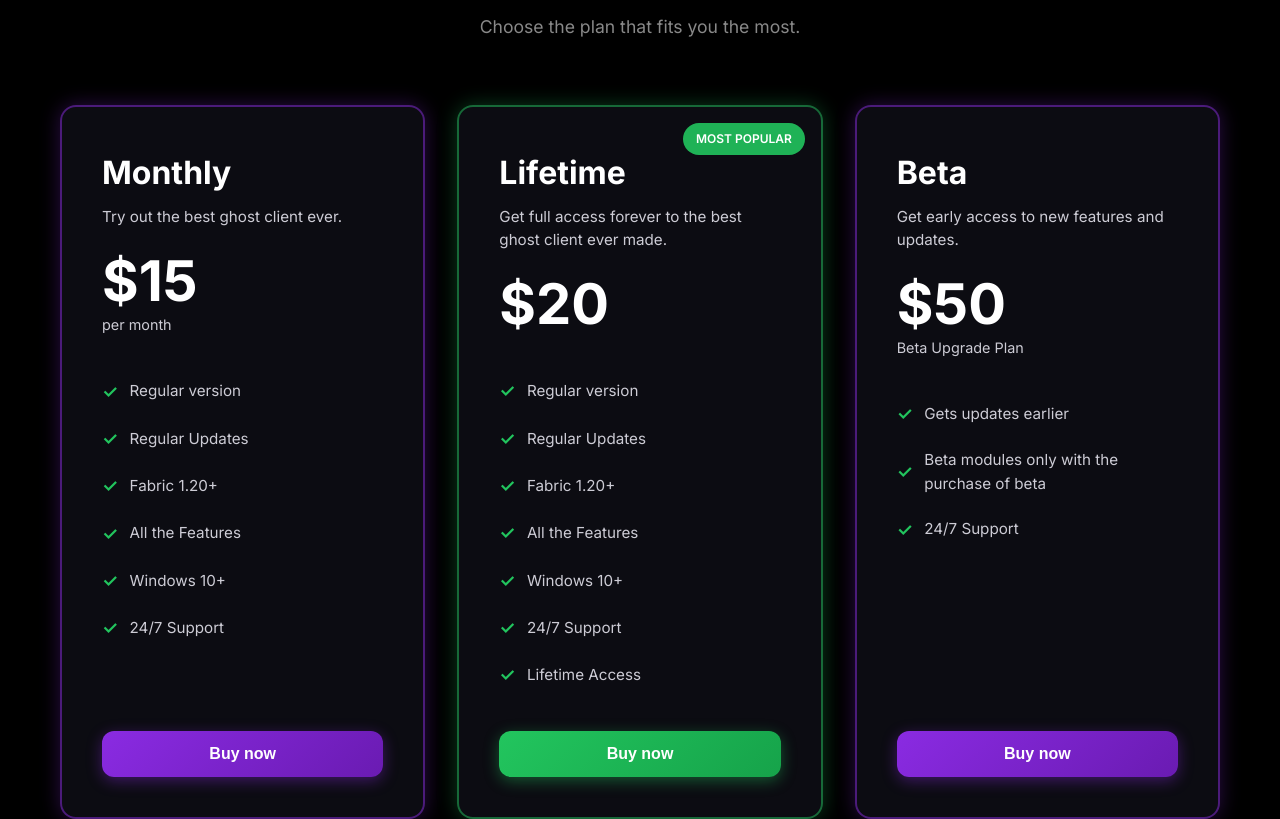
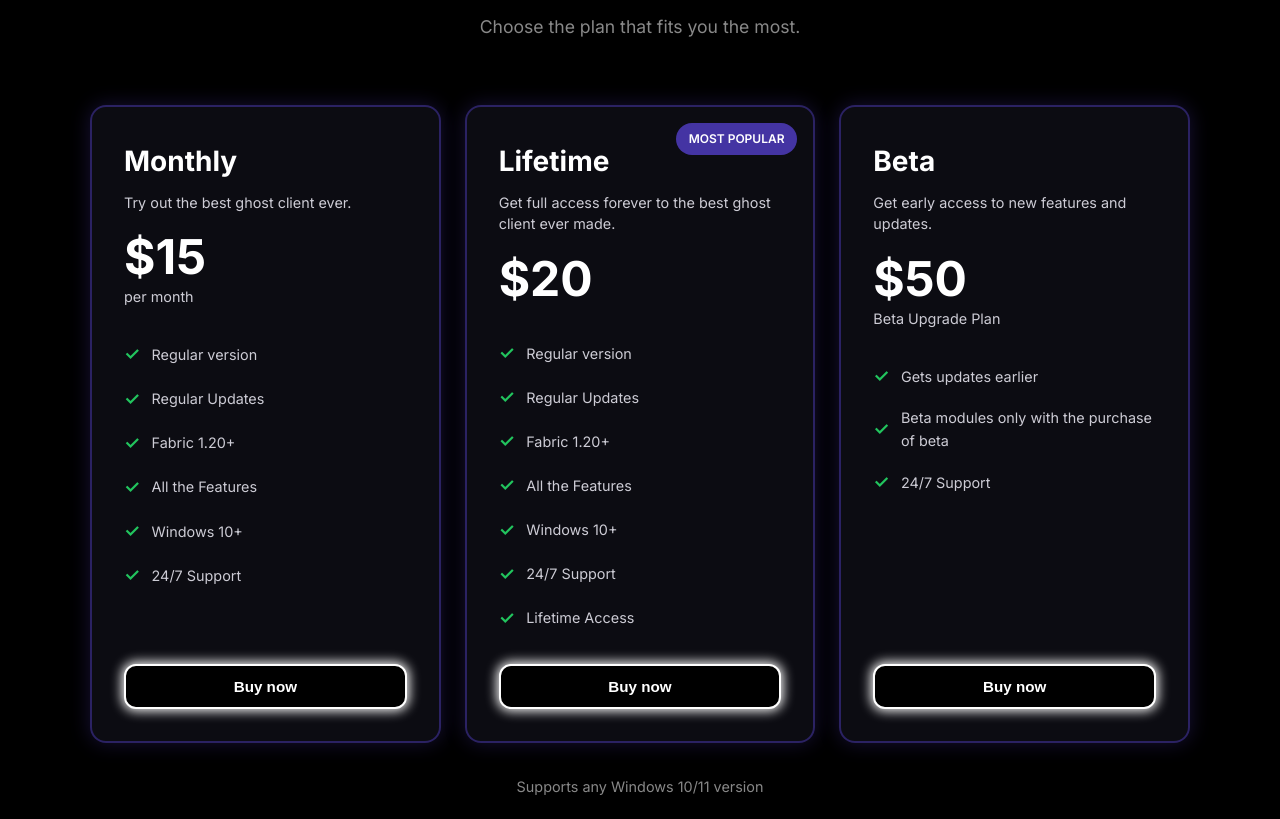
Before and after one commit to vennystrv/ghostline-client, a plain HTML site: page index.html in a window 1280 px wide. Shown: the part 980-1799 px from the top of the page. Drawn offline with Linux system fonts and the light colour scheme.

Commit message:
Update style.css

```diff
--- a/style.css
+++ b/style.css
@@ -269,9 +269,9 @@ html {
 .plans-grid {
     display: grid;
     grid-template-columns: repeat(3, 1fr);
-    gap: 2rem;
+    gap: 1.5rem;
     margin-bottom: 2rem;
-    max-width: 1200px;
+    max-width: 1100px;
     margin-left: auto;
     margin-right: auto;
 }
@@ -279,53 +279,54 @@ html {
 .plan-card {
     background: rgba(20, 20, 30, 0.6);
     border-radius: 16px;
-    padding: 2.5rem;
+    padding: 2rem;
     position: relative;
     transition: all 0.3s ease;
     display: flex;
     flex-direction: column;
     text-align: left;
-    border: 2px solid transparent;
+    border: 2px solid rgba(75, 57, 179, 0.5);
+    box-shadow: 0 0 20px rgba(75, 57, 179, 0.3);
 }
 
 .plan-card.monthly {
-    border-color: rgba(138, 43, 226, 0.5);
-    box-shadow: 0 0 20px rgba(138, 43, 226, 0.3);
+    border-color: rgba(75, 57, 179, 0.5);
+    box-shadow: 0 0 20px rgba(75, 57, 179, 0.3);
 }
 
 .plan-card.monthly:hover {
     transform: translateY(-5px);
-    border-color: rgba(138, 43, 226, 0.8);
-    box-shadow: 0 0 30px rgba(138, 43, 226, 0.5);
+    border-color: rgba(75, 57, 179, 0.8);
+    box-shadow: 0 0 30px rgba(75, 57, 179, 0.5);
 }
 
 .plan-card.lifetime {
-    border-color: rgba(34, 197, 94, 0.5);
-    box-shadow: 0 0 20px rgba(34, 197, 94, 0.3);
+    border-color: rgba(75, 57, 179, 0.5);
+    box-shadow: 0 0 20px rgba(75, 57, 179, 0.3);
 }
 
 .plan-card.lifetime:hover {
     transform: translateY(-5px);
-    border-color: rgba(34, 197, 94, 0.8);
-    box-shadow: 0 0 30px rgba(34, 197, 94, 0.5);
+    border-color: rgba(75, 57, 179, 0.8);
+    box-shadow: 0 0 30px rgba(75, 57, 179, 0.5);
 }
 
 .plan-card.beta {
-    border-color: rgba(138, 43, 226, 0.5);
-    box-shadow: 0 0 20px rgba(138, 43, 226, 0.3);
+    border-color: rgba(75, 57, 179, 0.5);
+    box-shadow: 0 0 20px rgba(75, 57, 179, 0.3);
 }
 
 .plan-card.beta:hover {
     transform: translateY(-5px);
-    border-color: rgba(138, 43, 226, 0.8);
-    box-shadow: 0 0 30px rgba(138, 43, 226, 0.5);
+    border-color: rgba(75, 57, 179, 0.8);
+    box-shadow: 0 0 30px rgba(75, 57, 179, 0.5);
 }
 
 .popular-badge {
     position: absolute;
     top: 1rem;
     right: 1rem;
-    background: rgba(34, 197, 94, 0.9);
+    background: rgba(75, 57, 179, 0.9);
     color: #fff;
     padding: 0.4rem 0.8rem;
     border-radius: 20px;
@@ -335,11 +336,11 @@ html {
 }
 
 .plan-header {
-    margin-bottom: 2rem;
+    margin-bottom: 1.5rem;
 }
 
 .plan-name {
-    font-size: 2rem;
+    font-size: 1.75rem;
     font-weight: 700;
     color: #fff;
     margin-bottom: 0.5rem;
@@ -347,13 +348,13 @@ html {
 
 .plan-description {
     color: #cdccd5;
-    font-size: 0.95rem;
-    margin-bottom: 1.5rem;
+    font-size: 0.9rem;
+    margin-bottom: 1.25rem;
     line-height: 1.5;
 }
 
 .plan-price {
-    font-size: 3.5rem;
+    font-size: 3rem;
     font-weight: 700;
     color: #fff;
     margin-bottom: 0.25rem;
@@ -369,16 +370,16 @@ html {
 .plan-features {
     list-style: none;
     text-align: left;
-    margin-bottom: 2rem;
+    margin-bottom: 1.5rem;
     flex-grow: 1;
 }
 
 .plan-features li {
-    padding: 0.6rem 0;
+    padding: 0.5rem 0;
     display: flex;
     align-items: center;
     color: #cdccd5;
-    font-size: 0.95rem;
+    font-size: 0.9rem;
 }
 
 .check {
@@ -390,48 +391,35 @@ html {
 
 .plan-btn {
     width: 100%;
-    padding: 14px 24px;
+    padding: 12px 24px;
     border-radius: 12px;
     font-weight: 600;
-    font-size: 1rem;
+    font-size: 0.95rem;
     cursor: pointer;
     transition: all 0.3s ease;
-    border: none;
+    border: 2px solid #fff;
+    background: #000;
     color: #fff;
     margin-top: auto;
-}
-
-.monthly-btn {
-    background: linear-gradient(135deg, #8a2be2 0%, #6a1bb2 100%);
-    box-shadow: 0 4px 15px rgba(138, 43, 226, 0.4);
+    box-shadow: 0 0 12px 2px #fff;
 }
 
 .monthly-btn:hover {
     transform: translateY(-2px);
-    box-shadow: 0 6px 20px rgba(138, 43, 226, 0.6);
-    background: linear-gradient(135deg, #9a3bf2 0%, #7a2bc2 100%);
-}
-
-.lifetime-btn {
-    background: linear-gradient(135deg, #22c55e 0%, #16a34a 100%);
-    box-shadow: 0 4px 15px rgba(34, 197, 94, 0.4);
+    box-shadow: 0 0 24px 6px #fff;
+    border-color: #fff;
 }
 
 .lifetime-btn:hover {
     transform: translateY(-2px);
-    box-shadow: 0 6px 20px rgba(34, 197, 94, 0.6);
-    background: linear-gradient(135deg, #32d56e 0%, #26b35a 100%);
-}
-
-.beta-btn {
-    background: linear-gradient(135deg, #8a2be2 0%, #6a1bb2 100%);
-    box-shadow: 0 4px 15px rgba(138, 43, 226, 0.4);
+    box-shadow: 0 0 24px 6px #fff;
+    border-color: #fff;
 }
 
 .beta-btn:hover {
     transform: translateY(-2px);
-    box-shadow: 0 6px 20px rgba(138, 43, 226, 0.6);
-    background: linear-gradient(135deg, #9a3bf2 0%, #7a2bc2 100%);
+    box-shadow: 0 0 24px 6px #fff;
+    border-color: #fff;
 }
 
 .bullet {
```
